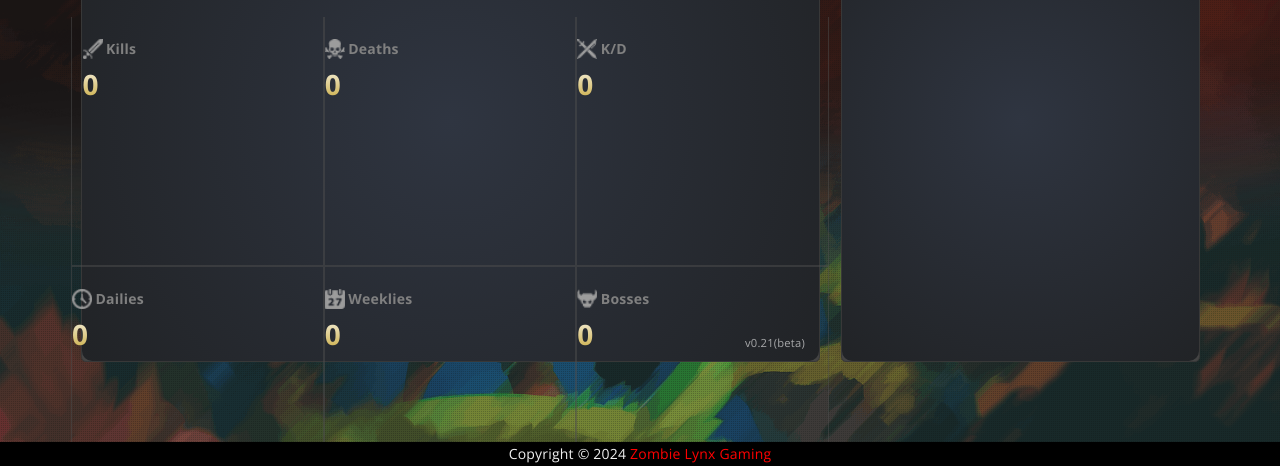
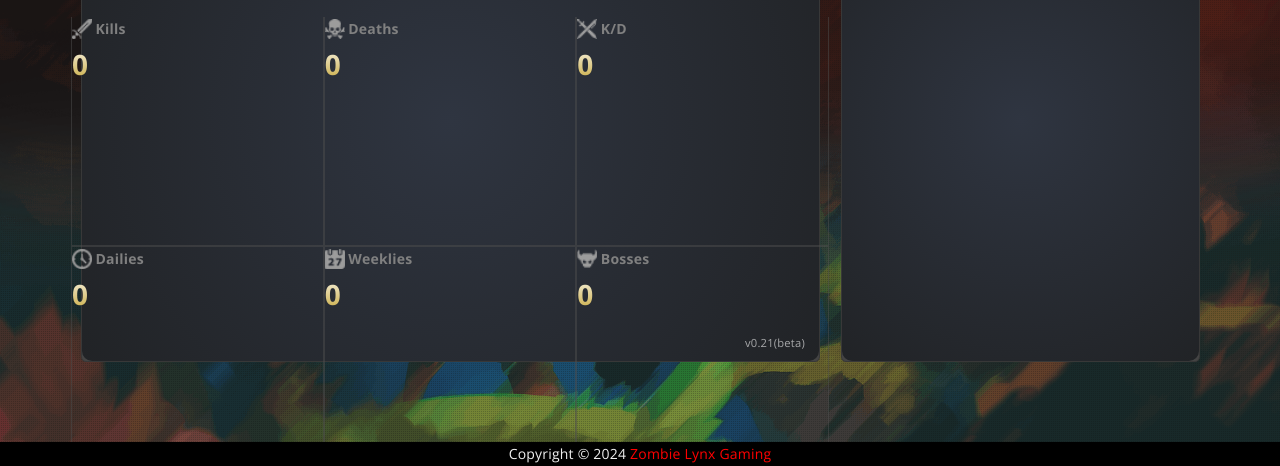
Before and after one commit to ZombieLynxGaming/profile, a plain HTML site: page index.html in a window 1280 px wide. Shown: the part 345-811 px from the top of the page. Drawn offline with nearby package versions, Linux system fonts and the light colour scheme.

Commit message:
padding important

```diff
--- a/assets/css/custom.css
+++ b/assets/css/custom.css
@@ -350,3 +350,7 @@ tbody tr {
       margin-top: 5.5rem;
   }
 }
+
+.col-4 {
+  padding: 0!important;
+}
```
